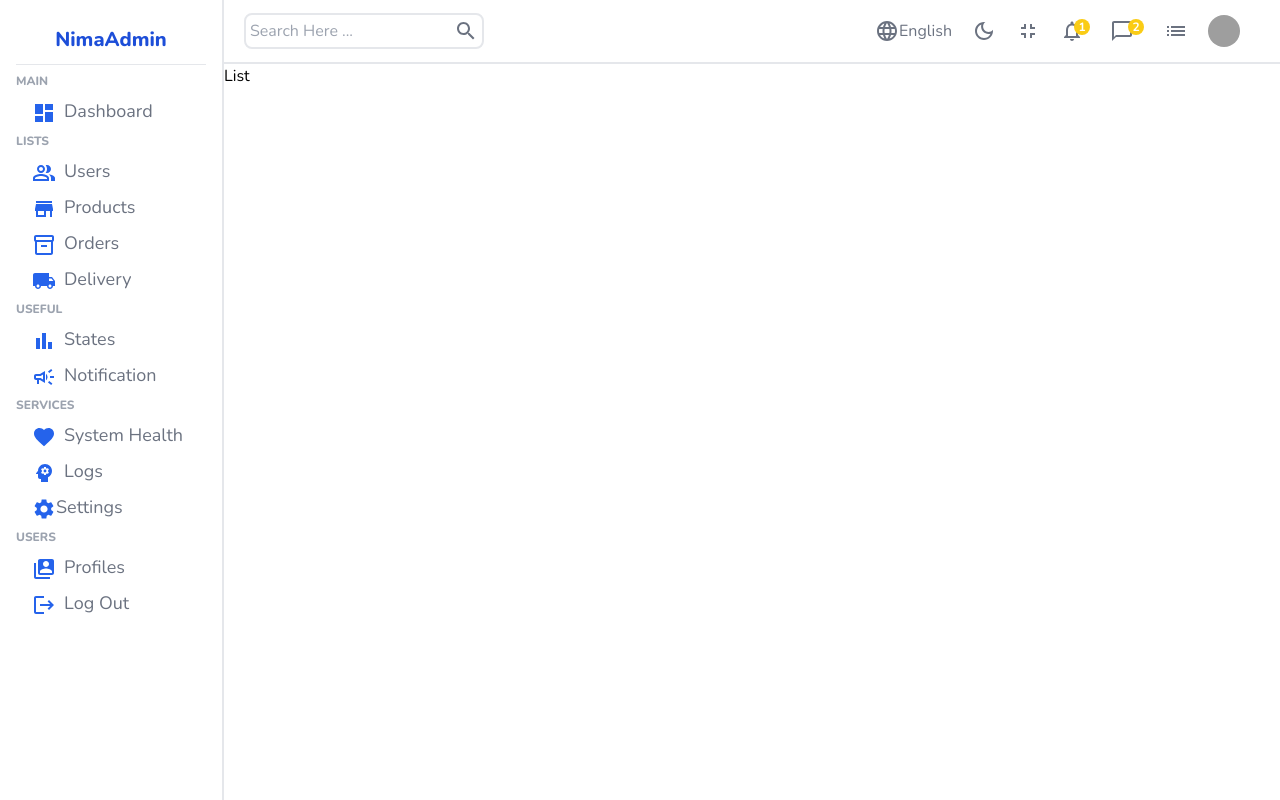
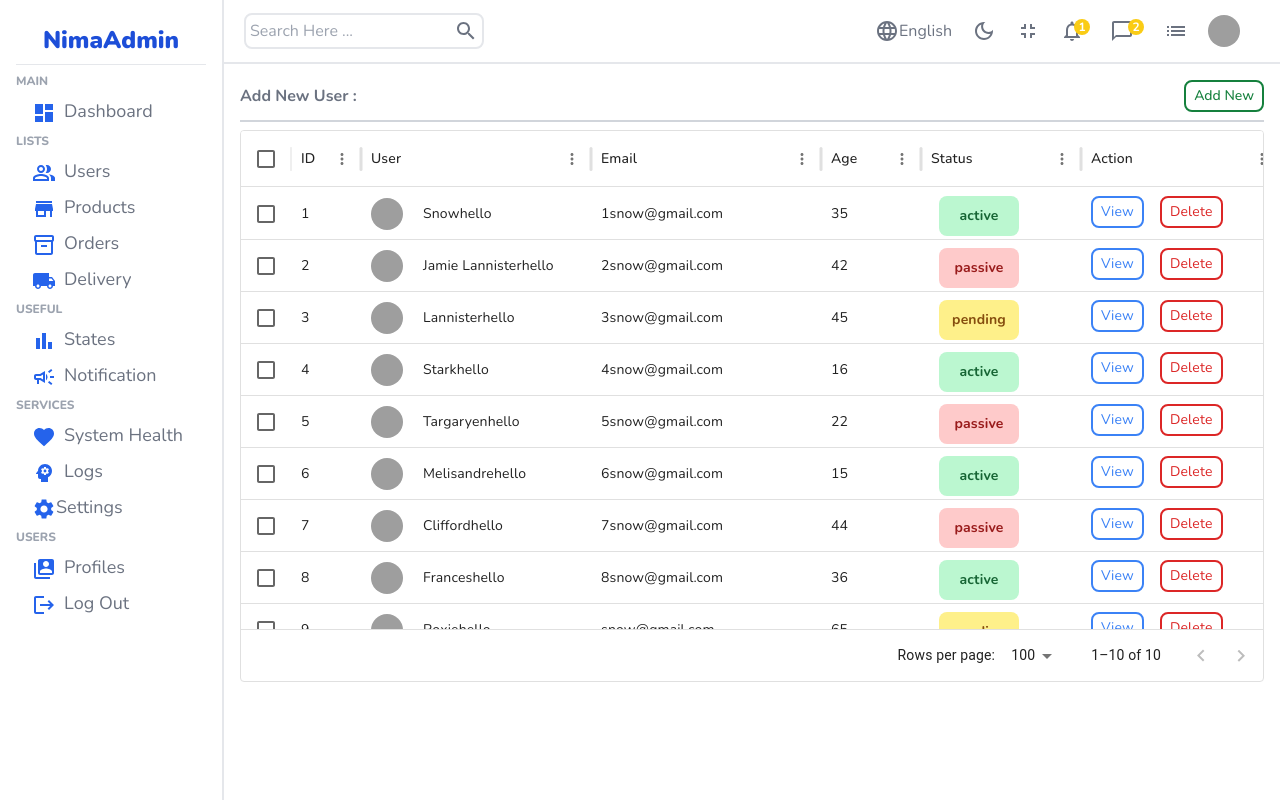
Before and after one commit to NimaZeighami/handy-dashboard, a React (Create React App) app: page /users in a window 1280 px wide. Built offline with nearby package versions, Linux system fonts and the light colour scheme; grey boxes are pictures that could not be loaded.

Commit message:
add datatable & complete user page

```diff
--- a/package.json
+++ b/package.json
@@ -8,6 +8,7 @@
     "@mui/icons-material": "^5.15.15",
     "@mui/material": "^5.15.15",
     "@mui/x-charts": "^7.3.2",
+    "@mui/x-data-grid": "^7.3.2",
     "@testing-library/jest-dom": "^5.17.0",
     "@testing-library/react": "^13.4.0",
     "@testing-library/user-event": "^13.5.0",
--- a/src/Components/Layout/Sidebar/Sidebar.jsx
+++ b/src/Components/Layout/Sidebar/Sidebar.jsx
@@ -13,6 +13,7 @@ import PsychologyIcon from "@mui/icons-material/Psychology";
 import SettingsIcon from "@mui/icons-material/Settings";
 import StoreIcon from "@mui/icons-material/Store";
 import SwitchAccountIcon from "@mui/icons-material/SwitchAccount";
+import { Link } from "react-router-dom";
 // import { FormControlLabel } from "@mui/material";
 // import { MaterialUISwitch } from "../../Switch/Switch";
 
@@ -20,7 +21,7 @@ function Sidebar() {
   return (
     <div className="flex flex-col w-1/6 min-w-56 max-w-56  h-screen overflow-auto p-4 bg-white border-r-2 border-gray-200">
       <top className="flex h-12 items-center justify-center">
-        <span className="Logo font-extrabold text-xl text-blue-700">
+        <span className="Logo font-black text-2xl text-blue-700">
           NimaAdmin
         </span>
       </top>
@@ -32,25 +33,38 @@ function Sidebar() {
           </p>
           <li className="mx-4 text-lg cursor">
             <DashboardIcon fontSize="medium" className="text-blue-600 mr-2" />
-            <span className="text-gray-500">Dashboard</span>
+            <Link to="/">
+              <span className="text-gray-500">Dashboard</span>
+            </Link>
           </li>
           <p className="title text-xs font-extrabold text-gray-400 self-start">
             LISTS
           </p>
           <li className="mx-4 text-lg cursor">
-            <PeopleAltOutlinedIcon fontSize="medium" className="text-blue-600 mr-2" />
-            <span className="text-gray-500">Users</span>
+            <PeopleAltOutlinedIcon
+              fontSize="medium"
+              className="text-blue-600 mr-2"
+            />
+            <Link to="/users">
+              <span className="text-gray-500">Users</span>
+            </Link>
           </li>
           <li className="mx-4 text-lg cursor">
             <StoreIcon fontSize="medium" className="text-blue-600 mr-2" />
             <span className="text-gray-500">Products</span>
           </li>
           <li className="mx-4 text-lg cursor">
-            <Inventory2OutlinedIcon fontSize="medium" className="text-blue-600 mr-2" />
+            <Inventory2OutlinedIcon
+              fontSize="medium"
+              className="text-blue-600 mr-2"
+            />
             <span className="text-gray-500">Orders</span>
           </li>
           <li className="mx-4 text-lg cursor">
-            <LocalShippingIcon fontSize="medium" className="text-blue-600 mr-2" />
+            <LocalShippingIcon
+              fontSize="medium"
+              className="text-blue-600 mr-2"
+            />
             <span className="text-gray-500">Delivery</span>
           </li>
           <p className="title text-xs font-extrabold text-gray-400 self-start">
@@ -61,14 +75,20 @@ function Sidebar() {
             <span className="text-gray-500">States</span>
           </li>
           <li className="mx-4 text-lg cursor">
-            <CampaignOutlinedIcon fontSize="medium" className="text-blue-600 mr-2" />
+            <CampaignOutlinedIcon
+              fontSize="medium"
+              className="text-blue-600 mr-2"
+            />
             <span className="text-gray-500">Notification </span>
           </li>
           <p className="title text-xs font-extrabold text-gray-400 self-start">
             SERVICES
           </p>
           <li className="mx-4 text-lg cursor">
-            <FavoriteOutlinedIcon fontSize="medium" className="text-blue-600 mr-2" />
+            <FavoriteOutlinedIcon
+              fontSize="medium"
+              className="text-blue-600 mr-2"
+            />
             <span className="text-gray-500">System Health</span>
           </li>
           <li className="mx-4 text-lg cursor">
@@ -83,7 +103,10 @@ function Sidebar() {
             USERS
           </p>
           <li className="mx-4 text-lg cursor">
-            <SwitchAccountIcon fontSize="medium" className="text-blue-600 mr-2" />
+            <SwitchAccountIcon
+              fontSize="medium"
+              className="text-blue-600 mr-2"
+            />
             <span className="text-gray-500">Profiles</span>
           </li>
           <li className="mx-4 text-lg cursor">
@@ -92,7 +115,7 @@ function Sidebar() {
           </li>
         </ul>
       </middle>
-      <bottom className='mt-2'>
+      <bottom className="mt-2">
         {/* <FormControlLabel
           control={
             <MaterialUISwitch
--- /dev/null
+++ b/src/Components/Layout/Tables/DataTable.jsx
@@ -0,0 +1,196 @@
+//* For Better Readability instead of using div with un-meaningful tailwind className I've used
+//* something that atleast gives a little hint to me about it.
+
+import { DataGrid } from "@mui/x-data-grid";
+import { useState } from "react";
+import { Link } from "react-router-dom";
+
+
+// temperort
+export const userColumns = [
+  { field: "id", headerName: "ID", width: 70 },
+  {
+    field: "user",
+    headerName: "User",
+    width: 230,
+    renderCell: (params) => {
+      return (
+        <div className="cellWithImg flex items-center justify-start">
+          <img className="cellImg w-8 h-8 rounded-full object-cover mr-5" src={params.row.img} alt="avatar" />
+          {params.row.username}
+          hello
+        </div>
+      );
+    },
+  },
+  {
+    field: "email",
+    headerName: "Email",
+    width: 230,
+  },
+
+  {
+    field: "age",
+    headerName: "Age",
+    width: 100,
+  },
+  {
+    field: "status",
+    headerName: "Status",
+    width: 160,
+    renderCell: (params) => {
+      return (
+        <div
+          className={`flex items-center justify-center ${
+            params.row.status === "active"
+              ? "bg-green-200 text-green-800 text-sm font-bold p-2 m-2 rounded-lg w-20 h-10"
+              : params.row.status === "pending"
+              ? "bg-yellow-200 text-yellow-800 text-sm font-bold p-2 m-2 rounded-lg w-20 h-10"
+              : "bg-red-200 text-red-800 p-2 m-2 text-sm font-bold rounded-lg w-20 h-10"
+          }`}
+        >
+          {params.row.status}
+        </div>
+      );
+    },
+  },
+];
+
+export const userRows = [
+  {
+    id: 1,
+    username: "Snow",
+    img: "https://images.pexels.com/photos/1820770/pexels-photo-1820770.jpeg?auto=compress&cs=tinysrgb&dpr=2&w=500",
+    status: "active",
+    email: "1snow@gmail.com",
+    age: 35,
+  },
+  {
+    id: 2,
+    username: "Jamie Lannister",
+    img: "https://images.pexels.com/photos/1820770/pexels-photo-1820770.jpeg?auto=compress&cs=tinysrgb&dpr=2&w=500",
+    email: "2snow@gmail.com",
+    status: "passive",
+    age: 42,
+  },
+  {
+    id: 3,
+    username: "Lannister",
+    img: "https://images.pexels.com/photos/1820770/pexels-photo-1820770.jpeg?auto=compress&cs=tinysrgb&dpr=2&w=500",
+    email: "3snow@gmail.com",
+    status: "pending",
+    age: 45,
+  },
+  {
+    id: 4,
+    username: "Stark",
+    img: "https://images.pexels.com/photos/1820770/pexels-photo-1820770.jpeg?auto=compress&cs=tinysrgb&dpr=2&w=500",
+    email: "4snow@gmail.com",
+    status: "active",
+    age: 16,
+  },
+  {
+    id: 5,
+    username: "Targaryen",
+    img: "https://images.pexels.com/photos/1820770/pexels-photo-1820770.jpeg?auto=compress&cs=tinysrgb&dpr=2&w=500",
+    email: "5snow@gmail.com",
+    status: "passive",
+    age: 22,
+  },
+  {
+    id: 6,
+    username: "Melisandre",
+    img: "https://images.pexels.com/photos/1820770/pexels-photo-1820770.jpeg?auto=compress&cs=tinysrgb&dpr=2&w=500",
+    email: "6snow@gmail.com",
+    status: "active",
+    age: 15,
+  },
+  {
+    id: 7,
+    username: "Clifford",
+    img: "https://images.pexels.com/photos/1820770/pexels-photo-1820770.jpeg?auto=compress&cs=tinysrgb&dpr=2&w=500",
+    email: "7snow@gmail.com",
+    status: "passive",
+    age: 44,
+  },
+  {
+    id: 8,
+    username: "Frances",
+    img: "https://images.pexels.com/photos/1820770/pexels-photo-1820770.jpeg?auto=compress&cs=tinysrgb&dpr=2&w=500",
+    email: "8snow@gmail.com",
+    status: "active",
+    age: 36,
+  },
+  {
+    id: 9,
+    username: "Roxie",
+    img: "https://images.pexels.com/photos/1820770/pexels-photo-1820770.jpeg?auto=compress&cs=tinysrgb&dpr=2&w=500",
+    email: "snow@gmail.com",
+    status: "pending",
+    age: 65,
+  },
+  {
+    id: 10,
+    username: "Roxie",
+    img: "https://images.pexels.com/photos/1820770/pexels-photo-1820770.jpeg?auto=compress&cs=tinysrgb&dpr=2&w=500",
+    email: "snow@gmail.com",
+    status: "active",
+    age: 65,
+  },
+];
+
+const DataTable = () => {
+  const [data, setData] = useState(userRows);
+  const handleDelete = (id) => {
+    setData(data.filter((item) => item.id !== id));
+  };
+  const actionColumn = [
+    {
+      field: "action",
+      headerName: "Action",
+      width: 200,
+      renderCell: (params) => {
+        return (
+          <div className="cellAction flex items-center mt-2 gap-4">
+            <Link to={`/users/${params.row.id}`} style={{ textDecoration: "none" }}>
+              <div className="text-sm rounded-lg px-2 py-1 border-2 border-blue-500 text-blue-500 hover:bg-blue-600 hover:text-blue-100 duration-300">
+                View
+              </div>
+            </Link>
+            <div
+              className="deleteButton text-sm rounded-lg px-2 py-1 border-2 border-red-600 text-red-600 hover:bg-red-600
+              hover:text-red-100 duration-300"
+              onClick={() => handleDelete(params.row.id)}
+            >
+              Delete
+            </div>
+          </div>
+        );
+      },
+    },
+  ];
+  return (
+    <div className="datatable h-[36.5rem] 4xl:h-[60rem] p-4">
+      <div className="datatableTitle flex items-center justify-between w-full pb-2 mb-2 border-b-2 border-gray-300">
+        <p className="text-base text-gray-500 font-bold">Add New User :</p>
+        <Link
+          to="/users/new"
+          className="Link rounded-lg px-2 py-1 border-2 border-green-700 text-sm font-medium cursor-pointer
+           text-green-700 hover:bg-green-700 hover:text-green-100 duration-300"
+        >
+          Add New
+        </Link>
+      </div>
+      <DataGrid
+        className="datagrid"
+        rows={data}
+        columns={userColumns.concat(actionColumn)}
+        pageSize={9}
+        rowsPerPageOptions={[9]}
+        checkboxSelection
+      />
+    </div>
+  );
+};
+
+export default DataTable;
--- a/src/Pages/Home.jsx
+++ b/src/Pages/Home.jsx
@@ -1,7 +1,7 @@
 //* For Better Readability instead of using div with un-meaningful tailwind className I've used
 //* something that atleast gives a little hint to me about it.
 
-import Table from "../Components/Layout/Table/Table";
+import Table from "../Components/Layout/Tables/BasicTable";
 import Last6Months from "../Components/Widgets/Charts/Last6MonthsRevenue";
 import Total from "../Components/Widgets/Charts/TotalRevenue";
 import Widget from "../Components/Widgets/Widget";
--- a/src/Pages/List.jsx
+++ /dev/null
@@ -1,9 +0,0 @@
-import React from 'react'
-
-function List() {
-  return (
-    <div>List</div>
-  )
-}
-
-export default List
--- /dev/null
+++ b/src/Pages/Users.jsx
@@ -0,0 +1,11 @@
+import DataTable from "../Components/Layout/Tables/DataTable";
+
+function Users() {
+  return (
+    <div className="userWrapper">
+      <DataTable />
+    </div>
+  );
+}
+
+export default Users;
--- a/src/index.js
+++ b/src/index.js
@@ -7,7 +7,7 @@ import Add from "./Pages/Add";
 import Details from "./Pages/Details";
 import ErrorPage from "./Pages/ErrorPage";
 import Home from "./Pages/Home";
-import List from "./Pages/List";
+import Users from "./Pages/Users";
 import Login from "./Pages/Login";
 
 const router = createBrowserRouter([
@@ -26,7 +26,7 @@ const router = createBrowserRouter([
       // Users and Its Children
       {
         path: "users",
-        element: <List />,
+        element: <Users />,
       },
       {
         path: "users/Add",
@@ -39,7 +39,7 @@ const router = createBrowserRouter([
       // Products and Its Children
       {
         path: "products",
-        element: <List />,
+        element: <Users />,
       },
       {
         path: "products/Add",
```
Also changed, not shown: src/Components/Layout/Tables/BasicTable.jsx (renamed from src/Components/Layout/Table/Table.jsx, +11 -6 lines), 1 other file (tests, documents, lock files or other folders).
